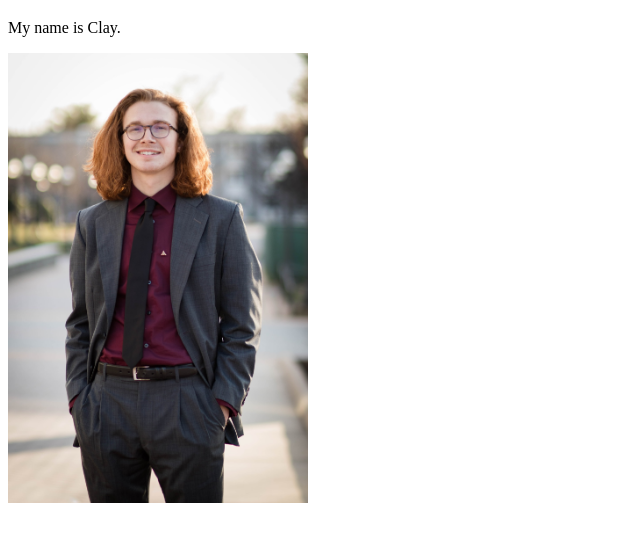
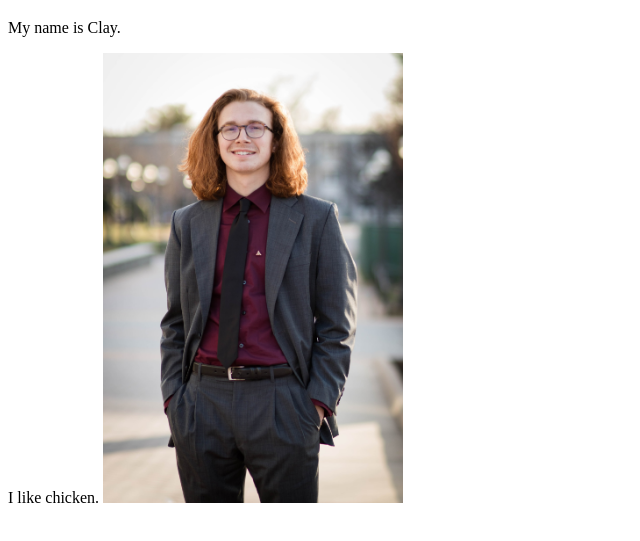
Before and after one commit to claymz11/hello-world-3, a plain HTML site: page index.html in a window 1280 px wide. Shown: the part 61-602 px from the top of the page, without its empty margins (0-640 px from the left). Drawn offline with Linux system fonts and the light colour scheme.

Commit message:
Update index.html
edits

```diff
--- a/index.html
+++ b/index.html
@@ -7,6 +7,7 @@
     <body>
         <h1>Hello World!</h1>
         <p>My name is Clay.</p>
+        I like chicken.
         <img src="professional-pic.jpg" width="300" alt="Clay Zimmerman">
     </body>
 </html>
```
